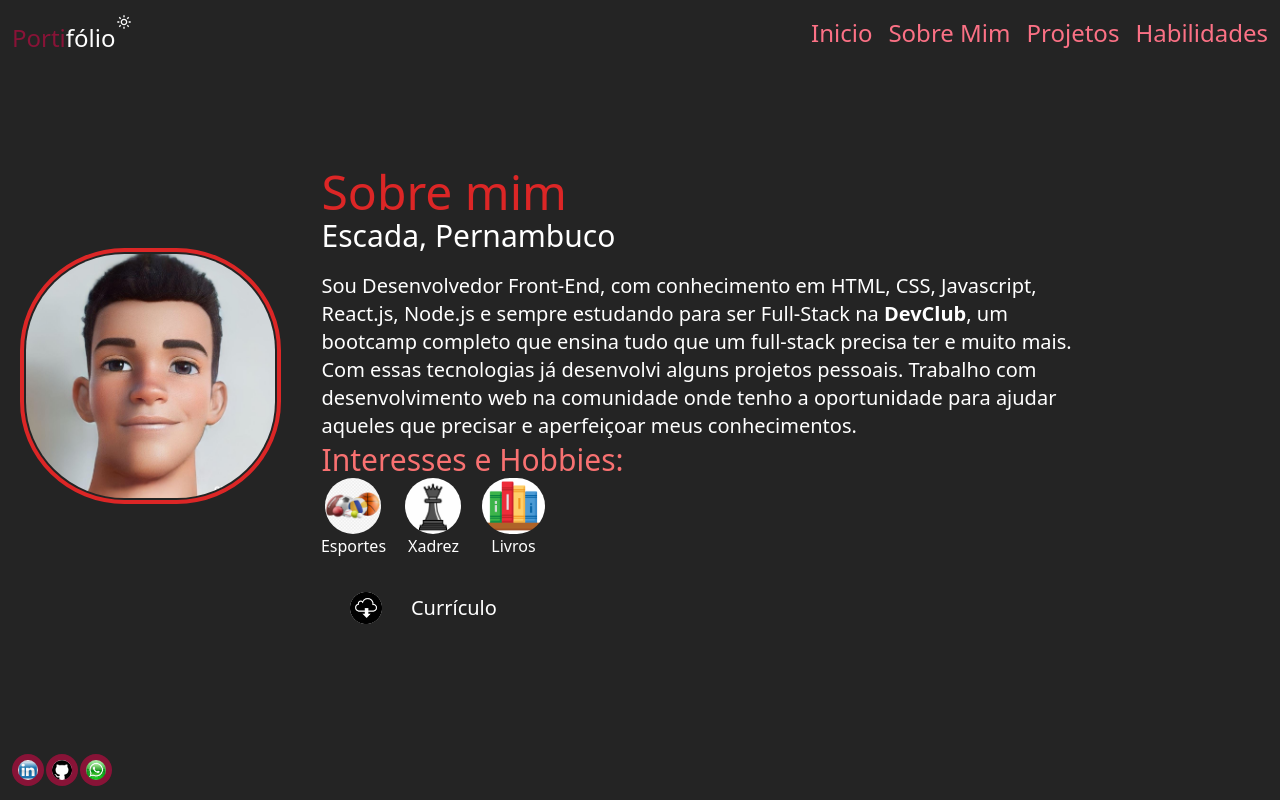
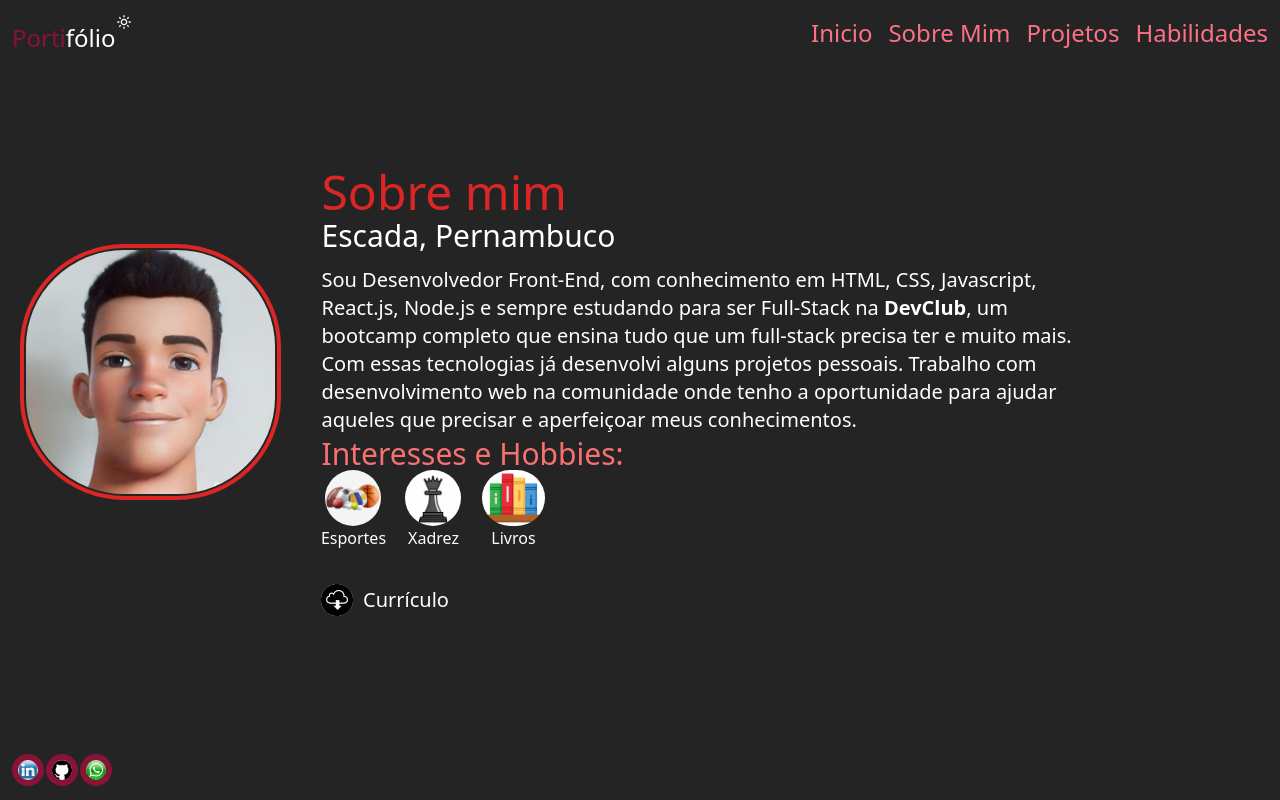
Before and after one commit to dev-fagundes01/portifolio, a React (Vite) app: page /sobre in a window 1280 px wide. Built offline with nearby package versions, Linux system fonts and the light colour scheme.

Commit message:
correção no about

```diff
--- a/src/pages/AboutMe.jsx
+++ b/src/pages/AboutMe.jsx
@@ -15,7 +15,7 @@ function AboutMe() {
       transition={{ duration: 1 }}
       className="grid place-items-center items-center"
     >
-      <div className="flex flex-col md:flex-row md:ml-5 items-center">
+      <div className="flex flex-col items-center mt-3 md:mt-0 md:flex-row md:ml-5">
         <img
           className="h-28 md:h-64 rounded-default border-4 p-2 border-red-600 border-solid "
           src={Foto}
@@ -43,7 +43,7 @@ function AboutMe() {
             <h3 className="text-lg md:text-3xl text-red-400">
               Interesses e Hobbies:
             </h3>
-            <div className="grid grid-cols-3 grid-rows-2 place-items-center md:gap-1 md:mt-1 md:mb-2">
+            <div className="grid grid-cols-3 grid-rows-2 place-items-center md:gap-1 md:mt-0.9 md:mb-2">
               <img
                 className="h-8 md:h-14 rounded-full"
                 src={Sports}
@@ -71,7 +71,7 @@ function AboutMe() {
             rel="noreferrer"
           >
             <img
-              className="rounded-full mx-3 h-3 md:h-8"
+              className="rounded-full mr-1 h-3 md:h-8"
               src={Dowload}
               alt="img-dowload"
             />
--- a/src/routes/routes.jsx
+++ b/src/routes/routes.jsx
@@ -18,7 +18,7 @@ function Router() {
       <Routes location={Location} key={Location.pathname}>
         <Route element={<DefaultLayout theme={theme} setTheme={setTheme} />}>
           <Route path="/" element={<Home theme={theme} />} />
-          <Route path="/sobre" element={<AboutMe />} theme={theme} />
+          <Route path="/sobre" element={<AboutMe theme={theme} />} />
           <Route path="/projetos" element={<Projects theme={theme} />} />
           <Route path="/habilidades" element={<Skills theme={theme} />} />
         </Route>
--- a/tailwind.config.js
+++ b/tailwind.config.js
@@ -27,9 +27,10 @@ export default {
         60: '60vh'
       },
       margin: {
-        3: '3%',
-        1: '1rem',
+        1: '1%',
+        0.9: '0.9rem',
         2: '2rem',
+        3: '-3rem',
         30: '30rem',
         22: 'revert'
       },
```
